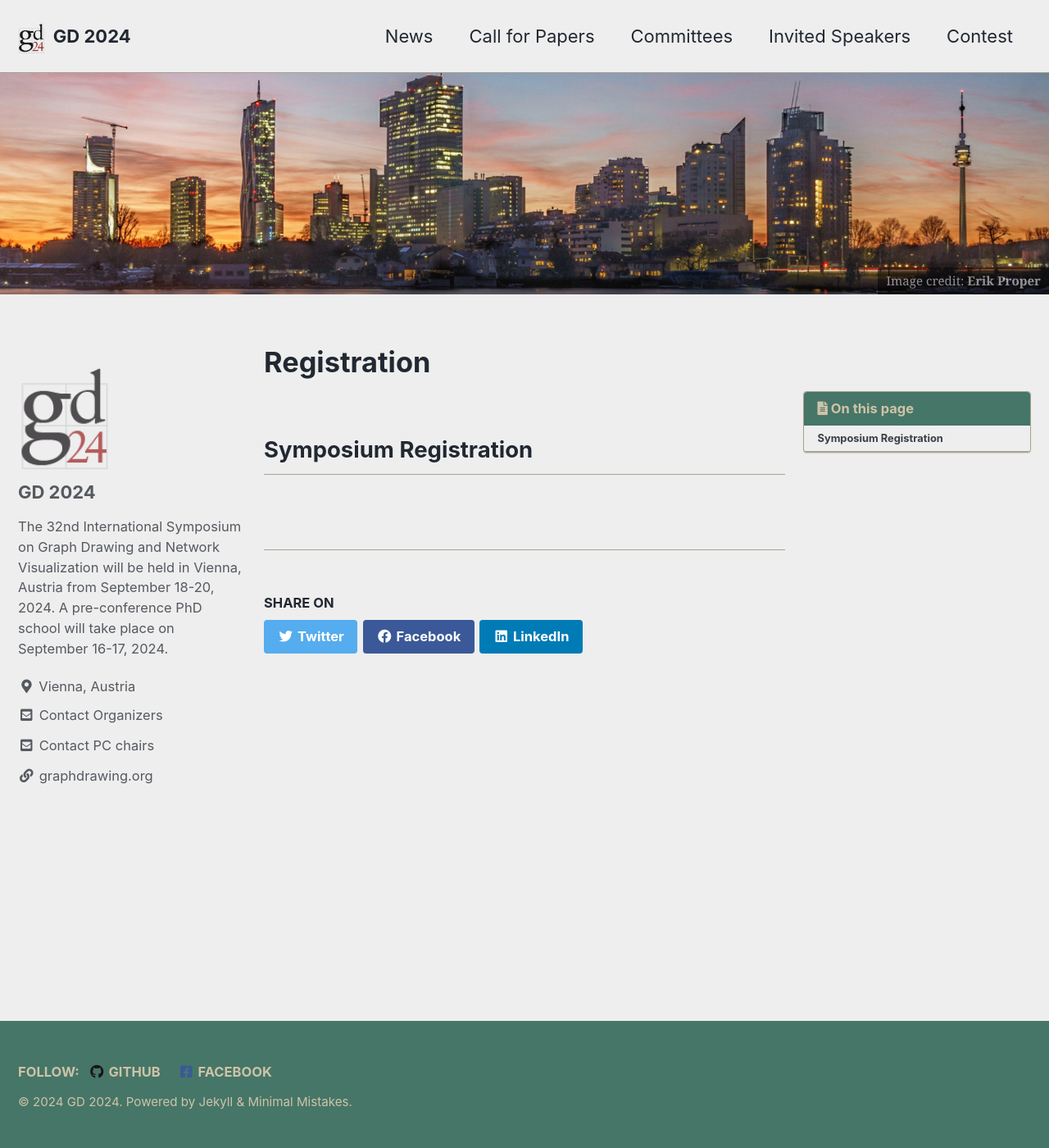
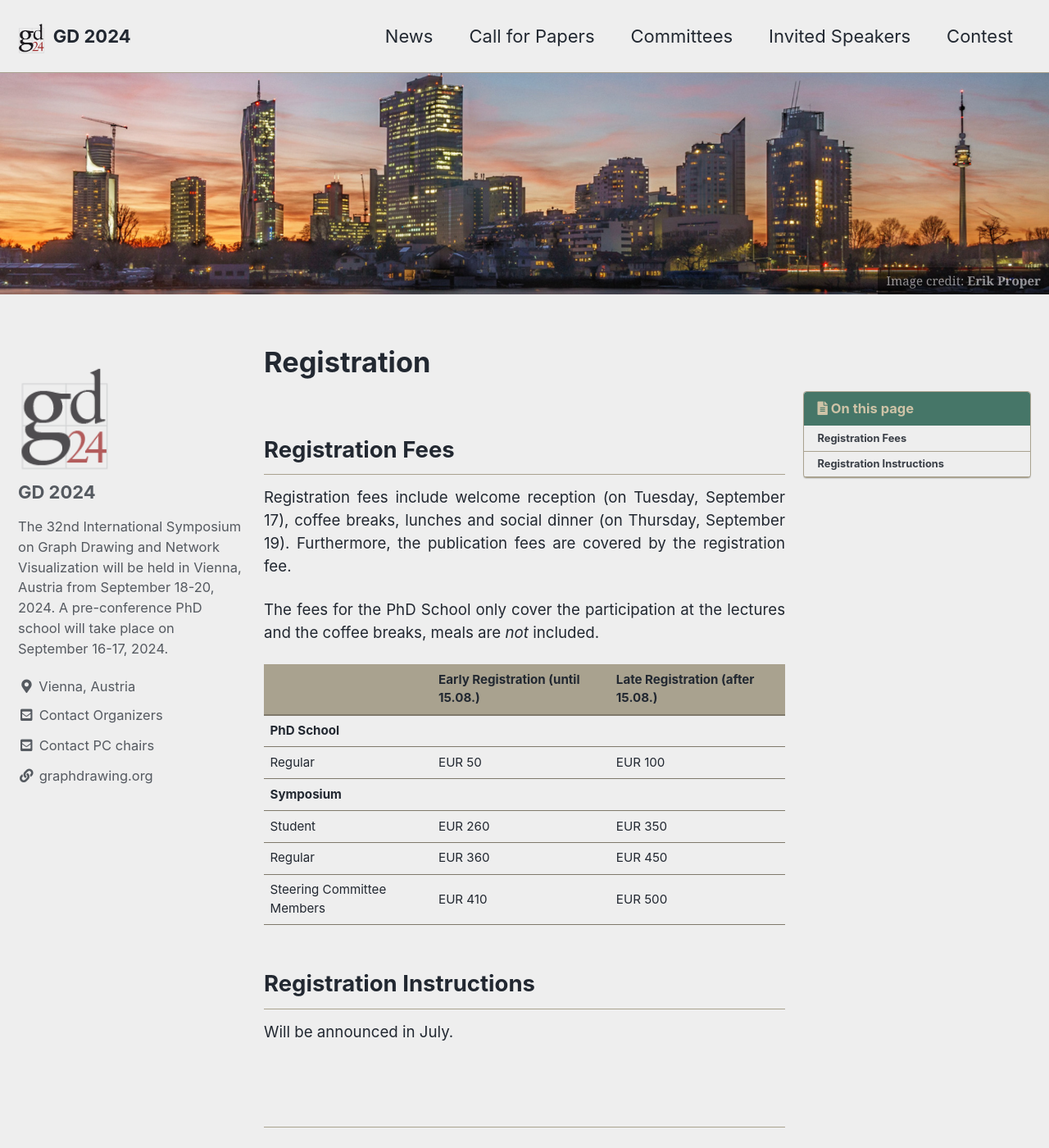
Before and after one commit to graphdrawing/gd2024, a Jekyll site: the page built from pages/registration.md, in a window 1280 px wide and 1400 px high. Shown: the whole window at 82% size. Built offline with Jekyll 4.4.1, drawn with Linux system fonts in a browser that asks for light colours; cached includes are drawn as plain includes.

Commit message:
Add registration page

```diff
--- a/pages/registration.md
+++ b/pages/registration.md
@@ -9,8 +9,28 @@ header:
 toc: true
 ---
 
+## Registration Fees
+Registration fees include welcome reception (on Tuesday, September 17), coffee breaks, lunches and social dinner (on Thursday, September 19).
+Furthermore, the publication fees are covered by the registration fee.
+
+The fees for the PhD School only cover the participation at the lectures and the coffee breaks, meals are *not* included.
+
+|                             | Early  Registration (until 15.08.)  | Late Registration (after 15.08.)  |
+|-----------------------------|-------------------------------------------------------------------------|
+| **PhD School**              |                                     |                                   |
+| Regular                     | EUR 50                              | EUR 100                           |
+| **Symposium**               |                                     |                                   |
+| Student                     | EUR 260                             | EUR 350                           |
+| Regular                     | EUR 360                             | EUR 450                           |
+| Steering Committee Members  | EUR 410                             | EUR 500                           |
+|-----------------------------|-------------------------------------|-----------------------------------|
+
+## Registration Instructions
+Will be announced in July.
+
+<!--
 ## Symposium Registration
-<!--
+
 Graph Drawing 2022 registration fee covers:
 - Attendance of conference delegates to all sessions of the conference
 - Download information for the symposium proceedings
```
